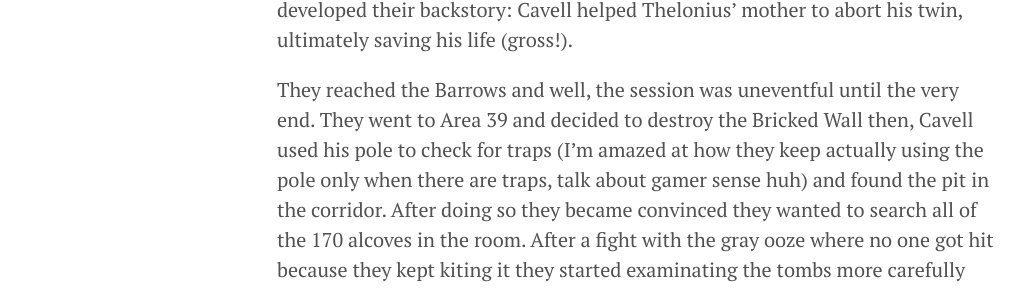
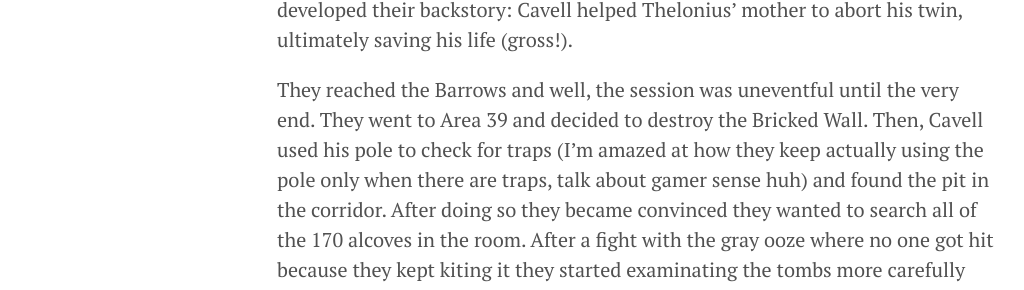
Before and after one commit to thevinter/thevinter.github.io, a Jekyll site: the page built from _posts/2021-02-09-barrowmaze-report-03.md, in a window 1280 px wide and 900 px high, scrolled down 513 px. Shown: the part 184-474 px from the top of the window, without its empty margins (3-1027 px from the left). Built offline with Jekyll 4.4.1, drawn with Linux system fonts in a browser that asks for light colours; some of the changed text lies outside the part shown.

```diff
--- a/_posts/2021-02-09-barrowmaze-report-03.md
+++ b/_posts/2021-02-09-barrowmaze-report-03.md
@@ -6,7 +6,7 @@ title: The Many Deaths Of The Barrowmaze - Episode 3
 
 My players, in the last sessions, kept making the worst decisions possible basically cancelling all the good ones they made before. I'm kinda playing an open table so a dwarf named Glirk came along today. Thelonius and Cavell also developed their backstory: Cavell helped Thelonius' mother to abort his twin, ultimately saving his life (gross!).
 
-They reached the Barrows and well, the session was uneventful until the very end. They went to Area 39 and decided to destroy the Bricked Wall then, Cavell used his pole to check for traps (I'm amazed at how they keep actually using the pole only when there are traps, talk about gamer sense huh) and found the pit in the corridor. After doing so they became convinced they wanted to search all of the 170 alcoves in the room. After a fight with the gray ooze where no one got hit because they kept kiting it they started examinating the tombs more carefully and spent the next 40 minutes investigating.
+They reached the Barrows and well, the session was uneventful until the very end. They went to Area 39 and decided to destroy the Bricked Wall. Then, Cavell used his pole to check for traps (I'm amazed at how they keep actually using the pole only when there are traps, talk about gamer sense huh) and found the pit in the corridor. After doing so they became convinced they wanted to search all of the 170 alcoves in the room. After a fight with the gray ooze where no one got hit because they kept kiting it they started examinating the tombs more carefully and spent the next 40 minutes investigating.
 
 ![Thelonius](https://i.imgur.com/9aCN4za.png)
 
```
